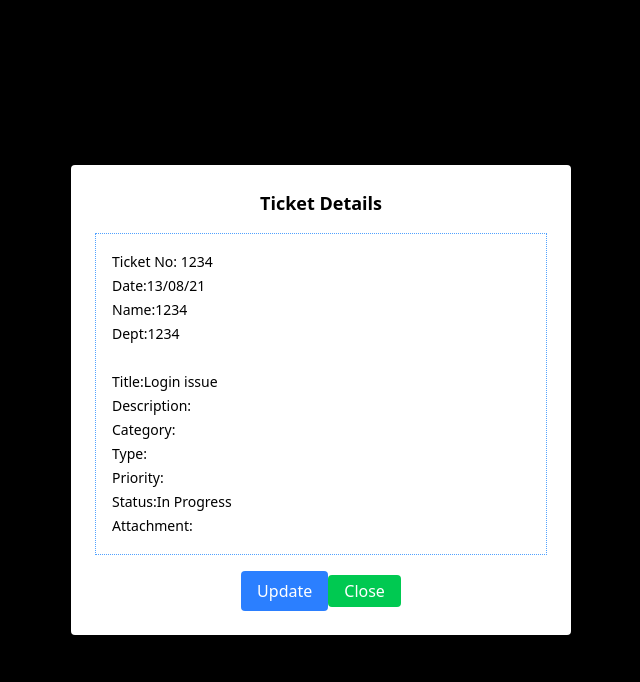
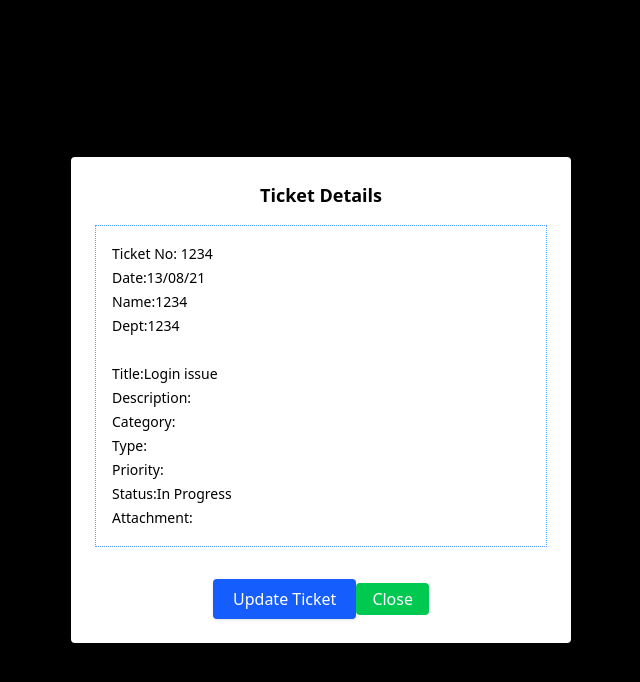
Before and after one commit to Jatin-saini-developer/HelpDesk_System, a React (Vite) app: page /my-ticket in a window 1280 px wide. Both pictures are taken after a click on the button "1234". Shown: the top 682 px of the page, without its empty margins (319-959 px from the left). Built offline with nearby package versions, Linux system fonts and the light colour scheme.

Commit message:
Refactor MyTicketOP component; improve code formatting, enhance button styling, and streamline ticket update functionality

```diff
--- a/src/pages/operation/MyTicketOP.jsx
+++ b/src/pages/operation/MyTicketOP.jsx
@@ -21,20 +21,19 @@ const statusStyles = {
 };
 
 const MyTicketOP = () => {
-
   const [updateTicket, setUpdateTicket] = useState(false);
   const handleUpdate = () => {
     setUpdateTicket(true);
     setShowTicket(false);
+  };
 
-  }
-
-  const [selectedTicket , setSelectedTicket] = useState(null);
+  const [selectedTicket, setSelectedTicket] = useState(null);
   const [showTicket, setShowTicket] = useState(false);
   const handleTicketClick = (ticket) => {
     setSelectedTicket(ticket);
     setShowTicket(true);
-  }
+  };
+
   return (
     <div className="flex flex-col min-h-screen">
       <Header />
@@ -88,13 +87,11 @@ const MyTicketOP = () => {
               <tbody>
                 {myTicketData.map((ticket, index) => (
                   <tr key={ticket.id} className={index % 2 === 0 ? "bg-gray-100" : "bg-white"}>
-
                     <td className="px-4 py-2 text-blue-600 underline cursor-pointer">
                       <button onClick={() => handleTicketClick(ticket)}>
                         {ticket.id}
                       </button>
                     </td>
-
                     <td className="px-4 py-2">{ticket.subject}</td>
                     <td className="px-4 py-2">{ticket.category}</td>
                     <td className="px-4 py-2">{ticket.priority}</td>
@@ -125,15 +122,21 @@ const MyTicketOP = () => {
         </main>
 
         {showTicket && (
-        <ViewTicket customButton={<button onClick={handleUpdate} className="bg-blue-500 text-white px-4 py-2 rounded">
-         Update
-        </button>}
+          <ViewTicket
+            customButton={
+              <button
+                onClick={handleUpdate}
+                className="mt-4 bg-blue-600 hover:bg-blue-700 text-white font-medium px-5 py-2 rounded shadow"
+              >
+                Update Ticket
+              </button>
+            }
             ticket={selectedTicket}
-        onClose={() => setShowTicket(false)} />
-      )};
+            onClose={() => setShowTicket(false)}
+          />
+        )}
 
-      {updateTicket && (<UpdateTicket onClose={() => setUpdateTicket(false)}  />)}
-
+        {updateTicket && <UpdateTicket onClose={() => setUpdateTicket(false)} />}
       </div>
       <Footer />
     </div>
```
Lines whose indentation alone changed are shown as unchanged.
